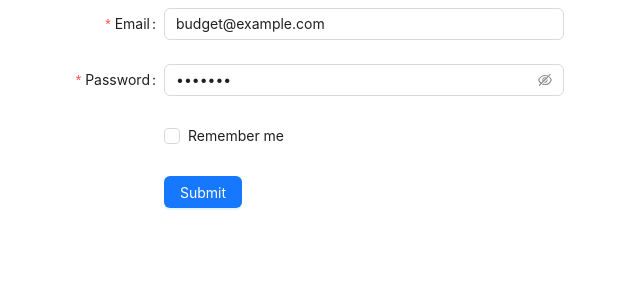
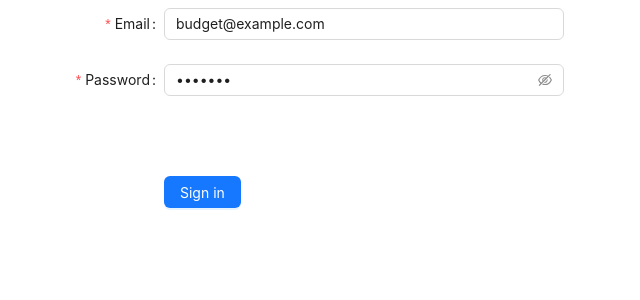
Before and after one commit to Kubenz98/budget-planner, a Next.js app: page / in a window 1280 px wide. Shown: the top 300 px of the page, without its empty margins (44-684 px from the left). Built offline with nearby package versions, Linux system fonts and the light colour scheme.

Commit message:
Add user and login hooks.

```diff
--- a/app/api/login/route.ts
+++ b/app/api/login/route.ts
@@ -21,7 +21,7 @@ export async function POST(request: Request) {
     });
     const response = {
       success: true,
-      user: user.username,
+      name: user.username,
     };
     return new Response(JSON.stringify(response), {
       status: 200,
--- a/app/api/user/route.ts
+++ b/app/api/user/route.ts
@@ -2,19 +2,22 @@ import { NextResponse } from "next/server";
 import { fetchJson } from "../../lib/api";
 import { cookies } from "next/headers";
 
-const { CMS_URL} = process.env;
+const { CMS_URL } = process.env;
 
 export async function GET() {
   const cookieStore = cookies();
-  const jwt = cookieStore.get("jwt").value;
+  const jwt = cookieStore.get("jwt");
+  if (!jwt) {
+    return NextResponse.json({ message: "Unauthorized" }, { status: 401 });
+  }
   try {
     const user = await fetchJson(`${CMS_URL}/api/users/me`, {
       headers: {
-        Authorization: `Bearer ${jwt}`,
+        Authorization: `Bearer ${jwt.value}`,
       },
     });
     return NextResponse.json(
-      { user: user.username, id: user.id },
+      { name: user.username, id: user.id },
       { status: 200 }
     );
   } catch (err: any) {
--- /dev/null
+++ b/app/hooks/useSignIn.ts
@@ -0,0 +1,42 @@
+
+import { useMutation, useQueryClient } from "@tanstack/react-query";
+import { fetchJson } from "../lib/api";
+
+interface SignInVariables {
+  email: string;
+  password: string;
+}
+
+export interface User {
+  id: number;
+  name: string;
+}
+
+const useSignIn = () => {
+  const queryClient = useQueryClient();
+
+  const mutation = useMutation<User, Error, SignInVariables>(
+    ({ email, password }) =>
+      fetchJson(`/api/login`, {
+        method: "POST",
+        headers: {
+          "Content-Type": "application/json",
+        },
+        body: JSON.stringify({ email, password }),
+      })
+  );
+
+  const signIn = async (email: string, password: string) => {
+    try {
+      const user = await mutation.mutateAsync({ email, password });
+      queryClient.setQueryData(["user"], user);
+      return true;
+    } catch (err) {
+      return false;
+    }
+  };
+
+  return { signIn, isLoading: mutation.isLoading, isError: mutation.isError };
+};
+
+export default useSignIn;
--- a/app/page.tsx
+++ b/app/page.tsx
@@ -1,28 +1,24 @@
 "use client";
-import { Button, Checkbox, Form, Input } from "antd";
-import { fetchJson } from "./lib/api";
-import { useQueryClient } from "@tanstack/react-query";
+import { Button, Form, Input } from "antd";
 import { useRouter } from "next/navigation";
+import useSignIn from "./hooks/useSignIn";
+import { Typography } from "antd";
+
+interface FormValues {
+  email: string;
+  password: string;
+}
+
+const { Text } = Typography;
 
 export default function Page() {
-  const queryClient = useQueryClient();
   const router = useRouter();
+  const { signIn, isLoading, isError } = useSignIn();
 
-  const onFinish = async (values) => {
+  const onFinish = async (values: FormValues) => {
     const { email, password } = values;
-    try {
-      var data = await fetchJson(`/api/login`, {
-        method: "POST",
-        headers: {
-          "Content-Type": "application/json",
-        },
-        body: JSON.stringify({ email, password }),
-      });
-      queryClient.setQueryData(["user"], data.user);
-      router.push("/dashboard");
-    } catch (err) {
-      console.log(err);
-    }
+    const valid = await signIn(email, password);
+    if (valid) router.push("/dashboard");
   };
 
   return (
@@ -68,26 +64,22 @@ export default function Page() {
       >
         <Input.Password />
       </Form.Item>
-
-      <Form.Item
-        name="remember"
-        valuePropName="checked"
-        wrapperCol={{
-          offset: 8,
-          span: 16,
-        }}
-      >
-        <Checkbox>Remember me</Checkbox>
-      </Form.Item>
-
       <Form.Item
         wrapperCol={{
           offset: 8,
           span: 16,
         }}
       >
-        <Button type="primary" htmlType="submit">
-          Submit
+        {isError && <Text type="danger">Wrong credentials!</Text>}
+      </Form.Item>
+      <Form.Item
+        wrapperCol={{
+          offset: 8,
+          span: 16,
+        }}
+      >
+        <Button type="primary" htmlType="submit" disabled={isLoading}>
+          {isLoading ? "Signing in..." : "Sign in"}
         </Button>
       </Form.Item>
     </Form>
```
Also changed, not shown: app/dashboard/page.tsx (+8 -30 lines), app/hooks/useUser.ts (added, +33 -0 lines).
